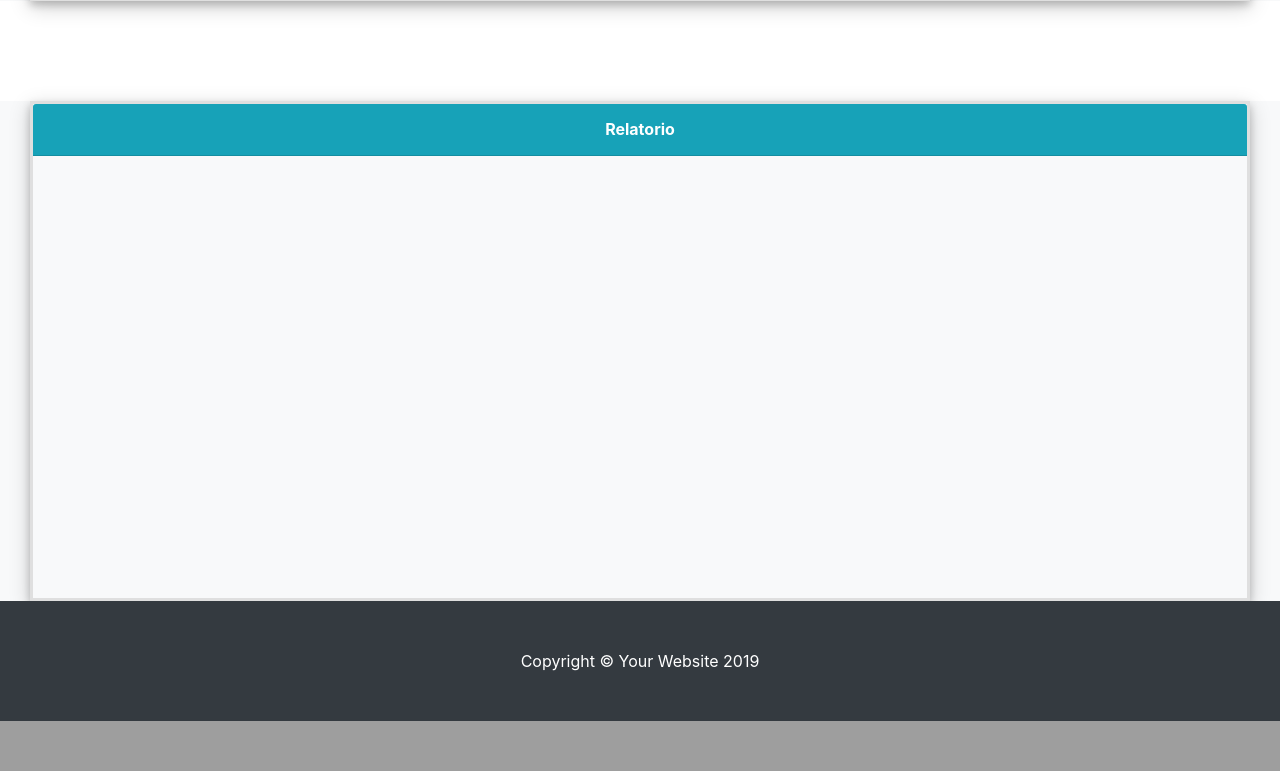
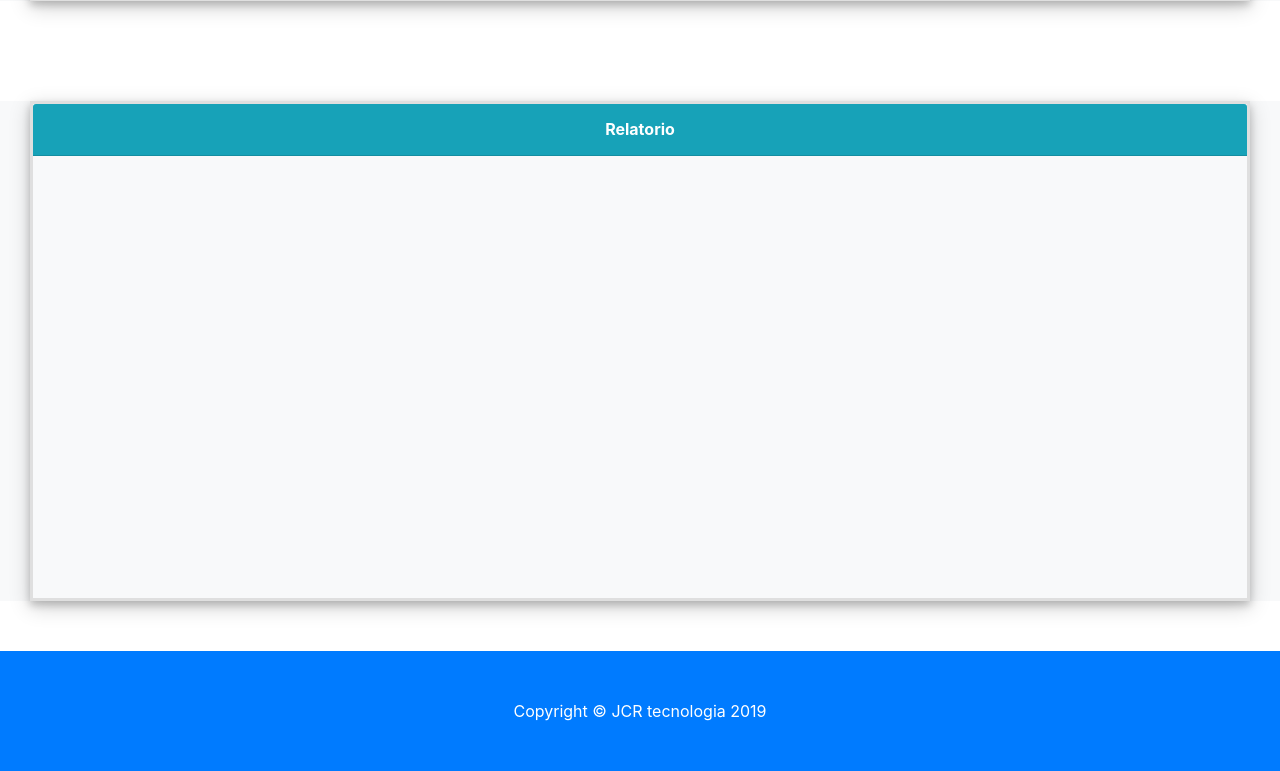
Before and after one commit to MaiconBruno/-call-monitoring-platform-, a PHP site: page / in a window 1280 px wide. Shown: the part 2544-3315 px from the top of the page. Before the commit the page ends 3265 px from the top, so only its background shows below. Run offline with PHP 8.4, Linux system fonts and the light colour scheme; some libraries are stand-ins or nearby versions.

Commit message:
Adicionado Tipos de acesso e ajuste no rodape

```diff
--- a/css/estilos.css
+++ b/css/estilos.css
@@ -58,3 +58,6 @@ section {
     border:solid rgb(223, 223, 223);
 
 }
+.afastar-baixo {
+    margin-bottom: 50px;
+}
--- a/index.php
+++ b/index.php
@@ -1,4 +1,8 @@
+<?php
 
+//Comentario
+
+?>
  <script type="text/javascript" src="https://www.gstatic.com/charts/loader.js"></script>
     <script type="text/javascript">
       google.charts.load('current', {'packages':['table']});
@@ -226,6 +230,13 @@ function GraficoPizza() {
         </ul>
       </div>
     </div>
+    <div>
+       <select  class="form-control text-white bg-primary mb-2" name="acc-tip" id="acc" style="border:none;">
+        <option value="adm">Administrador</option>
+        <option value="sup">Supervisor</option>
+        <option value="agn">Agente</option>
+       </select>
+    </div>
   </nav>
 
 <!-- Graficos  -->
@@ -269,7 +280,7 @@ function GraficoPizza() {
   </div>
 
   <div id="relatorios" class="bg-light">
-      <div class="card-grafico">
+      <div class="card-grafico afastar-baixo">
           <div class="card-header py-3 bg-info">
             <h6 class="m-0 font-weight-bold text-white " align="center">Relatorio</h6>
           </div>
@@ -280,9 +291,9 @@ function GraficoPizza() {
   </div>
 
   <!-- Footer -->
-  <footer class="py-5 bg-dark">
+  <footer class="py-5 bg-primary">
     <div class="container">
-      <p class="m-0 text-center text-white">Copyright &copy; Your Website 2019</p>
+      <p class="m-0 text-center text-white">Copyright &copy; JCR tecnologia 2019</p>
     </div>
     <!-- /.container -->
   </footer>
```
